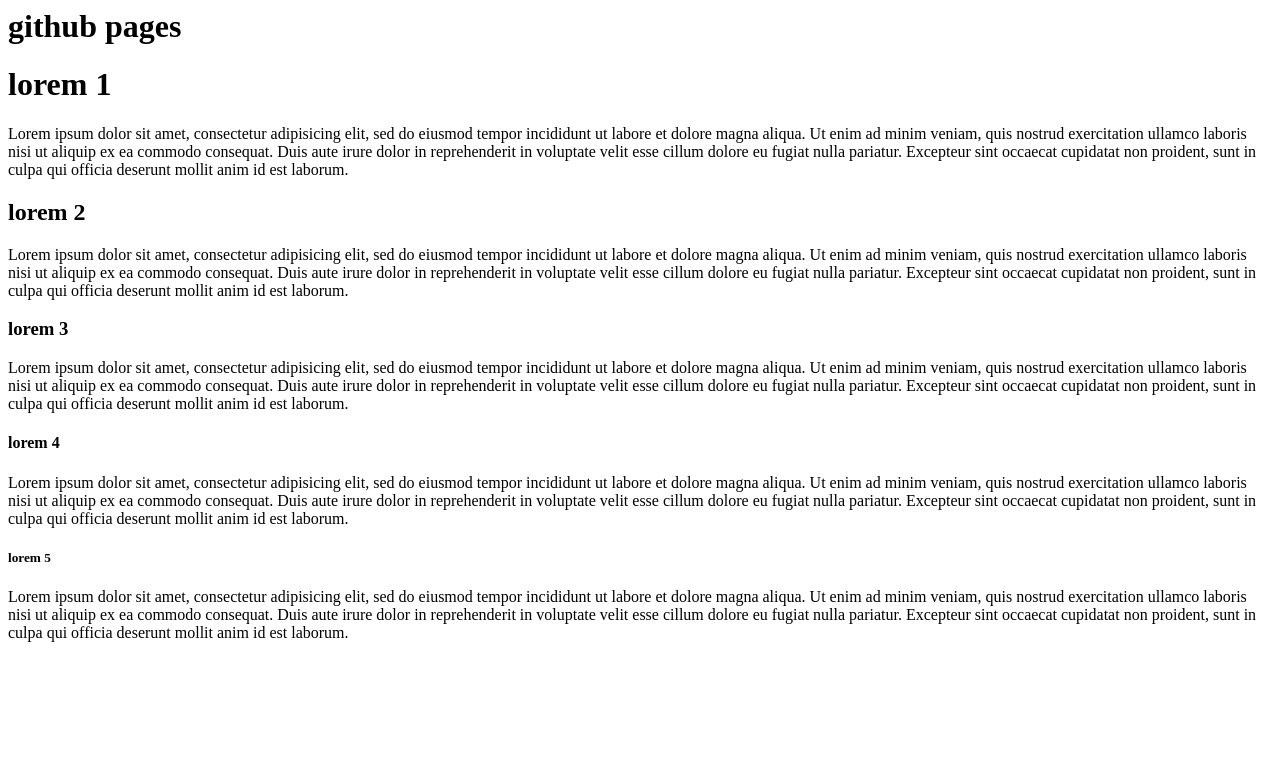
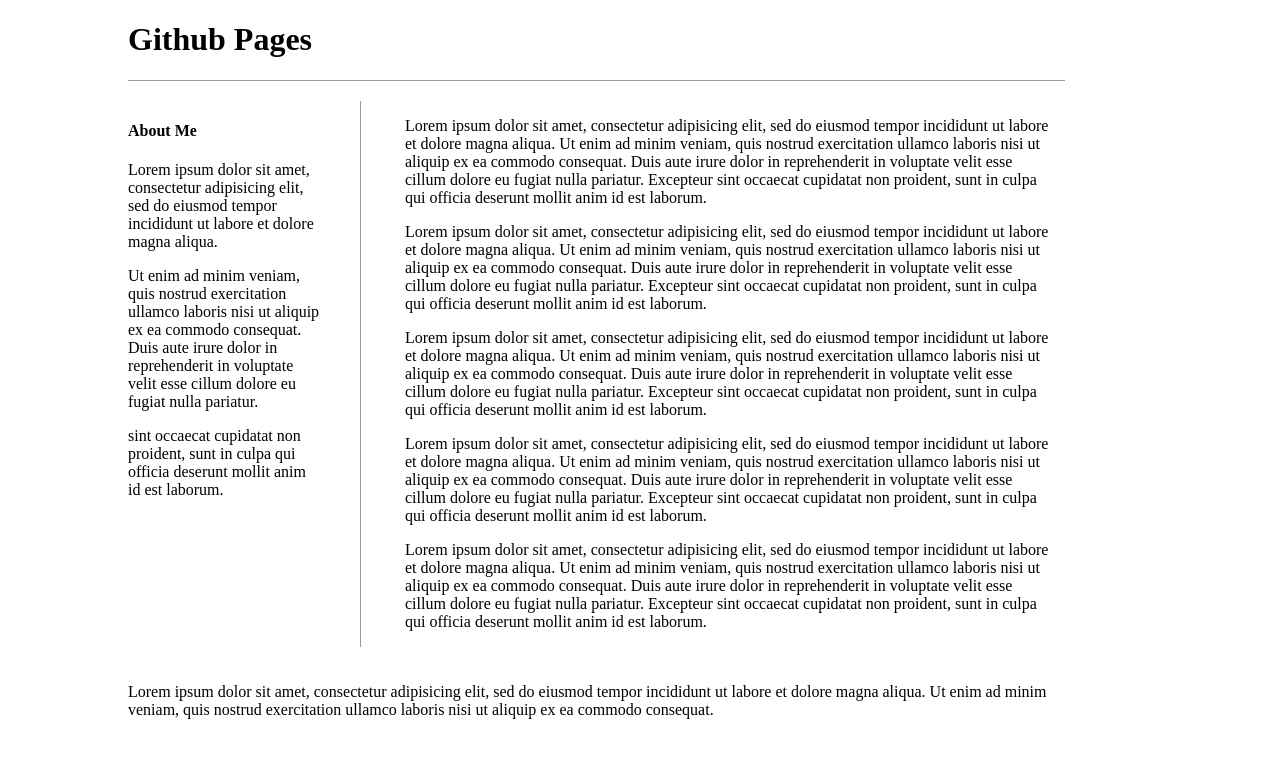
Before and after one commit to cdituri/cdituri.github.io, a plain HTML site: page index.html in a window 1280 px wide. Drawn offline with Linux system fonts and the light colour scheme.

Commit message:
Update index.html

```diff
--- a/index.html
+++ b/index.html
@@ -1,33 +1,81 @@
 <html>
     <head>
+        <meta charset="utf-8">
         <meta name="google-site-verification" content="IE1SGqG1m_N74dAyUlgg2WrwtyMY-X_BnpdjG55lv9c" />
+        <style>
+            body {
+                margin: 0 10% 0 10%;
+            }
+
+            .layout {
+                display: grid;
+                grid-template-columns: repeat(12, minmax(0, 1fr));
+                grid-gap: 20px;
+            }
+
+            header {
+                grid-column: 1 / 12;
+                grid-row: 1;
+                border-bottom: 1px solid #999;
+            }
+
+            aside {
+                grid-column: 1 / 4;
+                grid-row: 2;
+                padding-right: 2.5em;
+                margin-right: 0.5em;
+                border-right: 1px solid #999;
+            }
+
+            article {
+                grid-column: 4 / 12;
+                grid-row: 2;
+                padding: 0 1em 0 1em;
+            }
+
+            footer {
+                grid-column: 1 / 12;
+                grid-row: 3;
+            }
+        </style>
     </head>
     <body>
-        <h1 id="github-pages">github pages</h1>
-        <h1 id="lorem-1">lorem 1</h1>
+        <div class="layout">
+        <header>
+            <h1>Github Pages</h1>
+        </header>
+        <aside>
+            <h4>About Me</h4>
+            <p>Lorem ipsum dolor sit amet, consectetur adipisicing elit, sed do eiusmod tempor incididunt ut labore et dolore magna aliqua.</p>
+            <p>Ut enim ad minim veniam, quis nostrud exercitation ullamco laboris nisi ut aliquip ex ea commodo consequat.
+            Duis aute irure dolor in reprehenderit in voluptate velit esse cillum dolore eu fugiat nulla pariatur.<p>
+            <p>sint occaecat cupidatat non proident, sunt in culpa qui officia deserunt mollit anim id est laborum.</p>
+        </aside>
+        <article>
             <p>Lorem ipsum dolor sit amet, consectetur adipisicing elit, sed do eiusmod tempor incididunt ut labore et dolore magna aliqua.
             Ut enim ad minim veniam, quis nostrud exercitation ullamco laboris nisi ut aliquip ex ea commodo consequat.
             Duis aute irure dolor in reprehenderit in voluptate velit esse cillum dolore eu fugiat nulla pariatur.
             Excepteur sint occaecat cupidatat non proident, sunt in culpa qui officia deserunt mollit anim id est laborum.</p>
-        <h2 id="lorem-2">lorem 2</h2>
             <p>Lorem ipsum dolor sit amet, consectetur adipisicing elit, sed do eiusmod tempor incididunt ut labore et dolore magna aliqua.
             Ut enim ad minim veniam, quis nostrud exercitation ullamco laboris nisi ut aliquip ex ea commodo consequat.
             Duis aute irure dolor in reprehenderit in voluptate velit esse cillum dolore eu fugiat nulla pariatur.
             Excepteur sint occaecat cupidatat non proident, sunt in culpa qui officia deserunt mollit anim id est laborum.</p>
-        <h3 id="lorem-3">lorem 3</h3>
             <p>Lorem ipsum dolor sit amet, consectetur adipisicing elit, sed do eiusmod tempor incididunt ut labore et dolore magna aliqua.
             Ut enim ad minim veniam, quis nostrud exercitation ullamco laboris nisi ut aliquip ex ea commodo consequat.
             Duis aute irure dolor in reprehenderit in voluptate velit esse cillum dolore eu fugiat nulla pariatur.
             Excepteur sint occaecat cupidatat non proident, sunt in culpa qui officia deserunt mollit anim id est laborum.</p>
-        <h4 id="lorem-4">lorem 4</h4>
             <p>Lorem ipsum dolor sit amet, consectetur adipisicing elit, sed do eiusmod tempor incididunt ut labore et dolore magna aliqua.
             Ut enim ad minim veniam, quis nostrud exercitation ullamco laboris nisi ut aliquip ex ea commodo consequat.
             Duis aute irure dolor in reprehenderit in voluptate velit esse cillum dolore eu fugiat nulla pariatur.
             Excepteur sint occaecat cupidatat non proident, sunt in culpa qui officia deserunt mollit anim id est laborum.</p>
-        <h5 id="lorem-5">lorem 5</h5>
             <p>Lorem ipsum dolor sit amet, consectetur adipisicing elit, sed do eiusmod tempor incididunt ut labore et dolore magna aliqua.
             Ut enim ad minim veniam, quis nostrud exercitation ullamco laboris nisi ut aliquip ex ea commodo consequat.
             Duis aute irure dolor in reprehenderit in voluptate velit esse cillum dolore eu fugiat nulla pariatur.
             Excepteur sint occaecat cupidatat non proident, sunt in culpa qui officia deserunt mollit anim id est laborum.</p>
+        </article>
+        <footer>
+            <p>Lorem ipsum dolor sit amet, consectetur adipisicing elit, sed do eiusmod tempor incididunt ut labore et dolore magna aliqua.
+            Ut enim ad minim veniam, quis nostrud exercitation ullamco laboris nisi ut aliquip ex ea commodo consequat.</p>
+        </footer>
     </body>
 </html>
```
Lines whose indentation alone changed are shown as unchanged.
